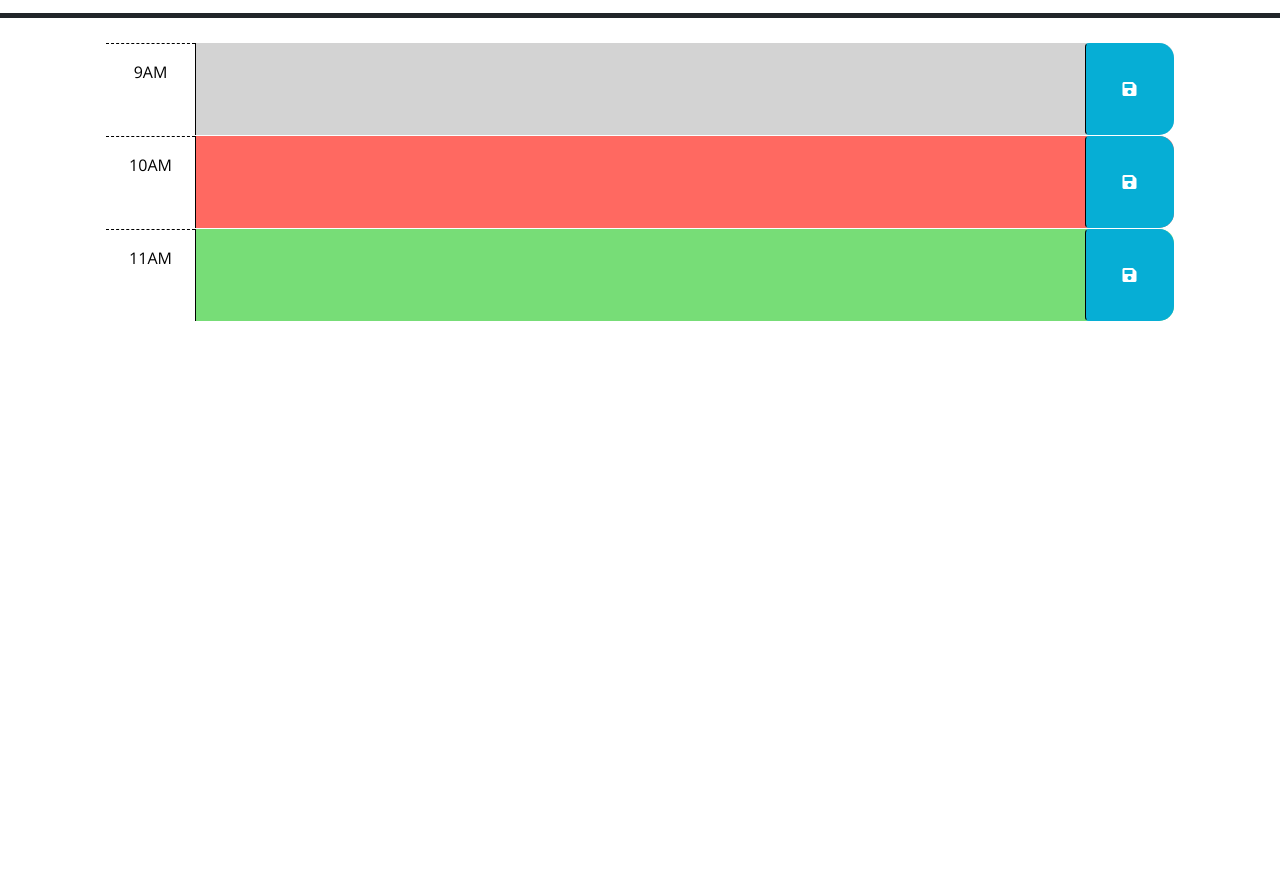
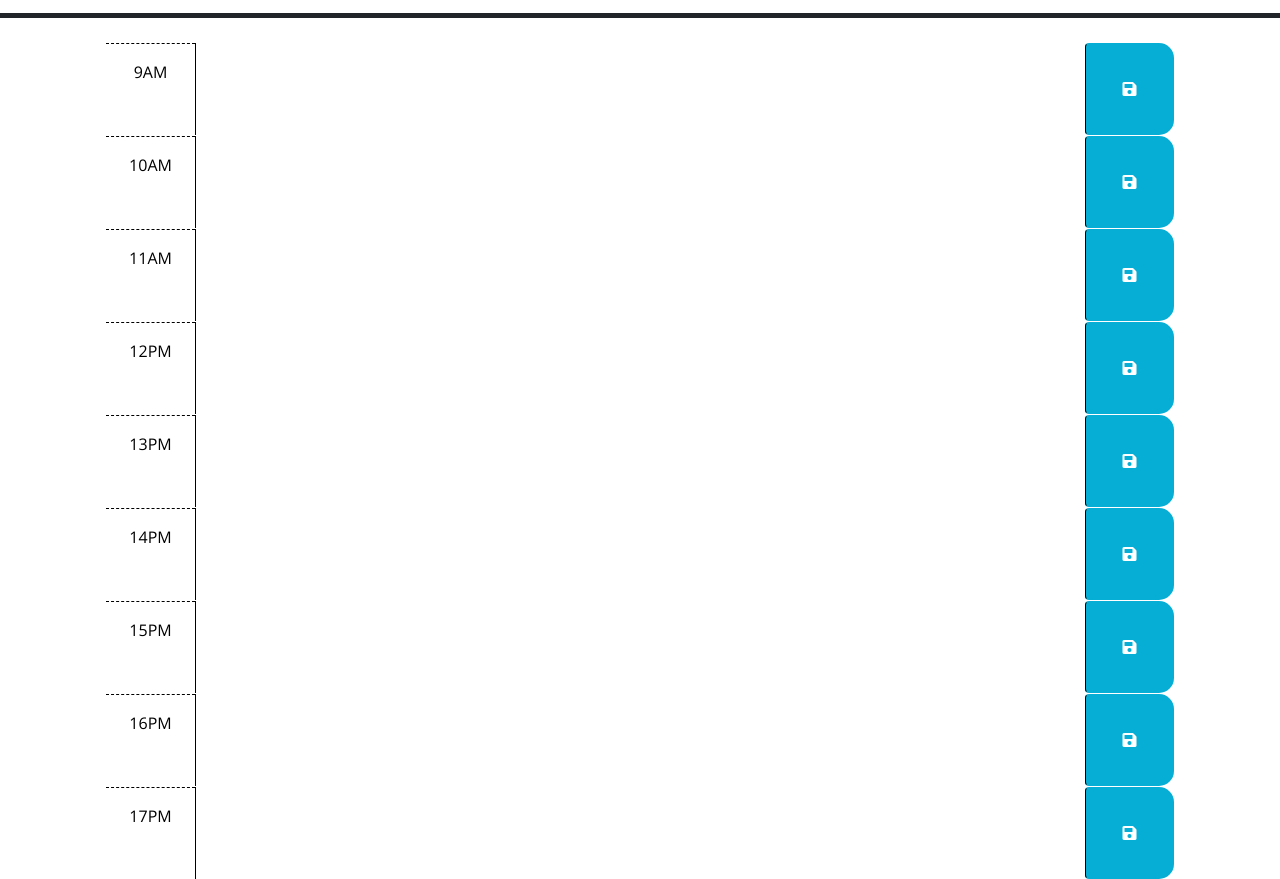
Before and after one commit to Pia-Fierro/work-day-scheduler-pia, a plain HTML site: page index.html in a window 1280 px wide. Shown: the part 260-1139 px from the top of the page. Before the commit the page ends 800 px from the top, so only its background shows below. Drawn offline with nearby package versions, Linux system fonts and the light colour scheme.

Commit message:
added func to save task in local storage. html modificated

```diff
--- a/assets/js/script.js
+++ b/assets/js/script.js
@@ -1,28 +1,27 @@
-// Wrap all code that interacts with the DOM in a call to jQuery to ensure that
-// the code isn't run until the browser has finished rendering all the elements
-// in the html.
-$(function () {
-    // TODO: Add a listener for click events on the save button. This code should
-    // use the id in the containing time-block as a key to save the user input in
-    // local storage.
-    // HINT: What does `this` reference in the click listener
-    // function? How can DOM traversal be used to get the "hour-x" id of the
-    // time-block containing the button that was clicked? How might the id be
-    // useful when saving the description in local storage?
-    //
-    // TODO: Add code to apply the past, present, or future class to each time
-    // block by comparing the id to the current hour.
-    // HINTS: How can the id
-    // attribute of each time-block be used to conditionally add or remove the
-    // past, present, and future classes? How can Day.js be used to get the
-    // current hour in 24-hour time?
-    //
-    // TODO: Add code to get any user input that was saved in localStorage and set
-    // the values of the corresponding textarea elements.
-    //HINT: How can the id
-    // attribute of each time-block be used to do this?
 
-  });
+var currentDay = dayjs();
+var existingTask = [];
+
+
+
 // Show current day on header :format Do to show date ordinality not working
-var currentDay = dayjs();
 $('#currentDay').text(currentDay.format('dddd, MMM Do'))
+
+//current time frame and hour
+
+
+//compare current time and time of task:add class past, present and future to time block
+//comaparing the hour in the ID to the current hour
+
+
+//current task is save in local storage when click save button
+$('.saveBtn').click(function(){
+  currentTask ={
+    time : $(this).parent().attr('id'),
+    schedule : $(this).parent().children('textarea').val(),
+  };
+  if (currentTask.task !== null) {
+    existingTask.push(currentTask)
+    localStorage.setItem('saved task',JSON.stringify(existingTask));
+  }
+})
--- a/index.html
+++ b/index.html
@@ -19,18 +19,8 @@
       <p id="currentDay" class="lead"></p>
     </header>
     <div class="container-lg px-5">
-      <!-- Use class for "past", "present", and "future" to apply styles to the
-        time-block divs accordingly. The javascript will need to do this by
-        adding/removing these classes on each div by comparing the hour in the
-        id to the current hour. The html provided below is meant to be an example
-        demonstrating how the css provided can be leveraged to create the
-        desired layout and colors. The html below should be removed or updated
-        in the finished product. Remember to delete this comment once the
-        code is implemented.
-        -->
 
-      <!-- Example of a past time block. The "past" class adds a gray background color. -->
-      <div id="hour-9" class="row time-block past">
+      <div id="9" class="row time-block">
         <div class="col-2 col-md-1 hour text-center py-3">9AM</div>
         <textarea class="col-8 col-md-10 description" rows="3"> </textarea>
         <button class="btn saveBtn col-2 col-md-1" aria-label="save">
@@ -38,8 +28,8 @@
         </button>
       </div>
 
-      <!-- Example of a a present time block. The "present" class adds a red background color. -->
-      <div id="hour-10" class="row time-block present">
+
+      <div id="10" class="row time-block">
         <div class="col-2 col-md-1 hour text-center py-3">10AM</div>
         <textarea class="col-8 col-md-10 description" rows="3"> </textarea>
         <button class="btn saveBtn col-2 col-md-1" aria-label="save">
@@ -47,9 +37,57 @@
         </button>
       </div>
 
-      <!-- Example of a future time block. The "future" class adds a green background color. -->
-      <div id="hour-11" class="row time-block future">
+
+      <div id="11" class="row time-block">
         <div class="col-2 col-md-1 hour text-center py-3">11AM</div>
+        <textarea class="col-8 col-md-10 description" rows="3"> </textarea>
+        <button class="btn saveBtn col-2 col-md-1" aria-label="save">
+          <i class="fas fa-save" aria-hidden="true"></i>
+        </button>
+      </div>
+
+      <div id="12" class="row time-block">
+        <div class="col-2 col-md-1 hour text-center py-3">12PM</div>
+        <textarea class="col-8 col-md-10 description" rows="3"> </textarea>
+        <button class="btn saveBtn col-2 col-md-1" aria-label="save">
+          <i class="fas fa-save" aria-hidden="true"></i>
+        </button>
+      </div>
+
+      <div id="13" class="row time-block">
+        <div class="col-2 col-md-1 hour text-center py-3">13PM</div>
+        <textarea class="col-8 col-md-10 description" rows="3"> </textarea>
+        <button class="btn saveBtn col-2 col-md-1" aria-label="save">
+          <i class="fas fa-save" aria-hidden="true"></i>
+        </button>
+      </div>
+
+      <div id="14" class="row time-block">
+        <div class="col-2 col-md-1 hour text-center py-3">14PM</div>
+        <textarea class="col-8 col-md-10 description" rows="3"> </textarea>
+        <button class="btn saveBtn col-2 col-md-1" aria-label="save">
+          <i class="fas fa-save" aria-hidden="true"></i>
+        </button>
+      </div>
+
+      <div id="15" class="row time-block">
+        <div class="col-2 col-md-1 hour text-center py-3">15PM</div>
+        <textarea class="col-8 col-md-10 description" rows="3"> </textarea>
+        <button class="btn saveBtn col-2 col-md-1" aria-label="save">
+          <i class="fas fa-save" aria-hidden="true"></i>
+        </button>
+      </div>
+
+      <div id="16" class="row time-block">
+        <div class="col-2 col-md-1 hour text-center py-3">16PM</div>
+        <textarea class="col-8 col-md-10 description" rows="3"> </textarea>
+        <button class="btn saveBtn col-2 col-md-1" aria-label="save">
+          <i class="fas fa-save" aria-hidden="true"></i>
+        </button>
+      </div>
+
+      <div id="17" class="row time-block">
+        <div class="col-2 col-md-1 hour text-center py-3">17PM</div>
         <textarea class="col-8 col-md-10 description" rows="3"> </textarea>
         <button class="btn saveBtn col-2 col-md-1" aria-label="save">
           <i class="fas fa-save" aria-hidden="true"></i>
```
